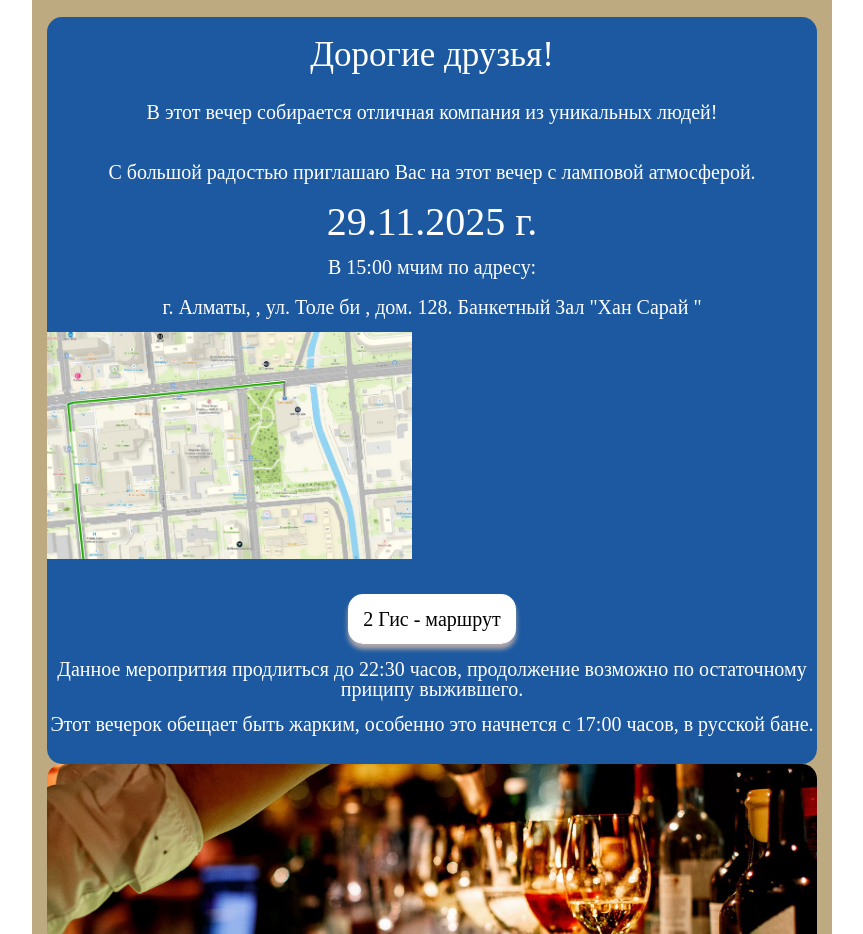
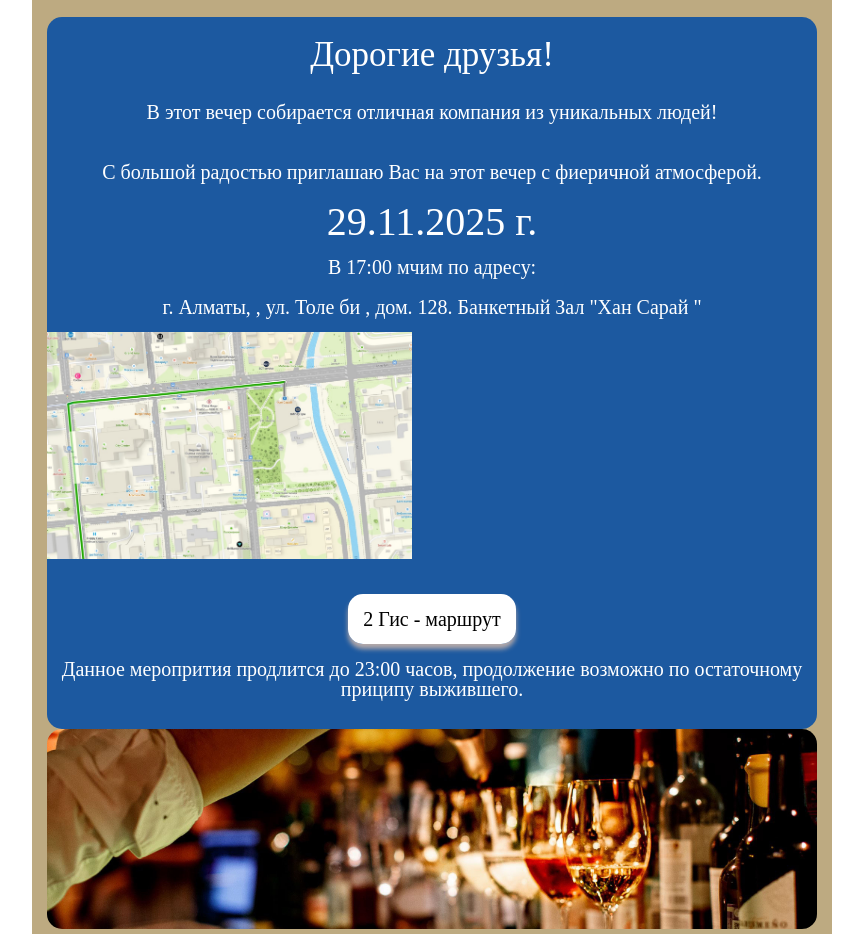
Before and after one commit to PushkaryovVD/Papa_Birthday, a plain HTML site: page index.html in a window 1280 px wide. Shown: the part 768-1702 px from the top of the page, without its empty margins (208-1071 px from the left). Drawn offline with Linux system fonts and the light colour scheme.

Commit message:
Update event details and timings in index.html

```diff
--- a/index.html
+++ b/index.html
@@ -51,13 +51,13 @@
      В этот вечер собирается отличная компания из уникальных людей!
      <br>
      <br>
-     С большой радостью приглашаю Вас на этот вечер с ламповой атмосферой.
+     С большой радостью приглашаю Вас на этот вечер с фиеричной атмосферой.
     </div>
     <div class="frends__data">
      29.11.2025 г.
     </div>
     <div class="frends__road">
-     <p>В 15:00 мчим по адресу: <br> <br> г. Алматы, , ул. Толе би , дом. 128. Банкетный Зал "Хан Сарай "</p>
+     <p>В 17:00 мчим по адресу: <br> <br> г. Алматы, , ул. Толе би , дом. 128. Банкетный Зал "Хан Сарай "</p>
 
      <img src="./img/road/1.JPG" alt="дорожка до местечка">
 
@@ -65,8 +65,8 @@
       <a href="https://2gis.kz/almaty/directions/points/%7C76.915787%2C43.25254%3B70000001048414186?m=76.915786%2C43.252549%2F18">2 Гис - маршрут</a> <br><br>
      </p>
 
-     <p>Данное меропрития продлиться до 22:30 часов, продолжение возможно по остаточному приципу выжившего.</p>
-     <p>Этот вечерок обещает быть жарким, особенно это начнется с 17:00 часов, в русской бане.</p>
+     <p>Данное меропрития продлится до 23:00 часов, продолжение возможно по остаточному приципу выжившего.</p>
+
     </div>
    </div>
   </div>
```
